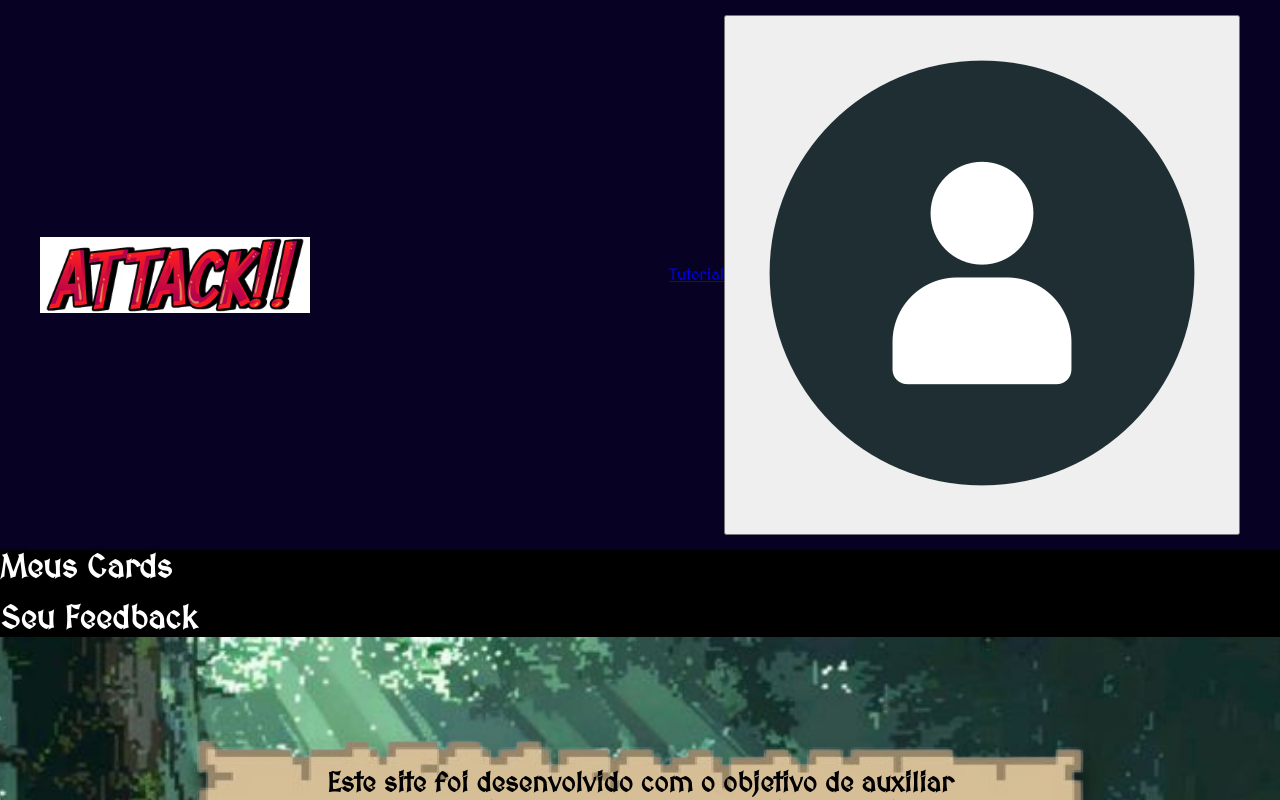
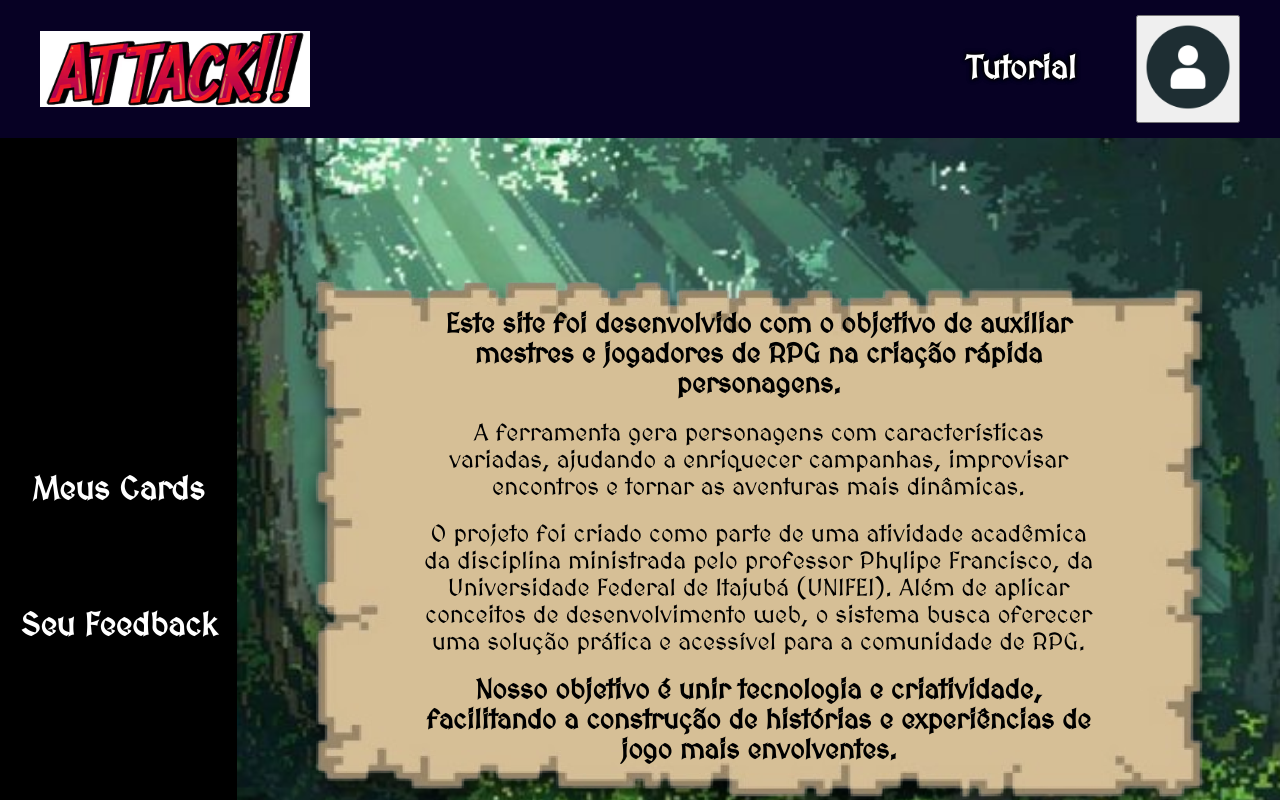
Before and after one commit to SorianoMM256/RPG-WEB, a Next.js app in the folder next-novo/: page /principal in a window 1280 px wide. Shown: the top 800 px of the page. Built offline with nearby package versions, Linux system fonts and the light colour scheme.

Commit message:
[FIX] Side-bar e main

```diff
--- a/next-novo/app/(sistema_interno)/layout.tsx
+++ b/next-novo/app/(sistema_interno)/layout.tsx
@@ -25,18 +25,19 @@ export default function RootLayout({children}:LayoutProps){
             <img src= "/teste.png" id="logo"/>
 
             <nav className="menu-nav">
-            <Link href="/Tutorial" className="Home">Tutorial</Link>
+            <Link href="/Tutorial" className="tutorial">Tutorial</Link>
             </nav>
-            <button className="btnperfil" onClick={() => setMenuAberto(!menuAberto)}><img src="/avatar.png" className="avatar"></img></button>
+            <button className="btnperfil" onClick={() => setMenuAberto(!menuAberto)}><img src="/avatar.png" className="avatar" id="avatar"></img></button>
             {menuAberto && (
                 <div className="menuzinho">
-                   <Link href="/verPerfil" className="Home">Ver Perfil</Link>
-                   <Link href="/editarPerfil" className="Home">Editar Perfil</Link>
-                   <Link href="/logout" className="Home">Exit</Link>
+                   <Link href="/verPerfil" className="ver">Ver Perfil</Link>
+                   <Link href="/editarPerfil" className="editar">Editar Perfil</Link>
+                   <Link href="/logout" className="logout">Exit</Link>
                 </div>
             )}
             </header>
 
+            <div className="conteudo">
             <aside>
             <nav className="side-bar">
             <Link href="/meusCards" className="Cards">Meus Cards</Link>
@@ -44,7 +45,9 @@ export default function RootLayout({children}:LayoutProps){
             </nav>
             </aside>
 
-            <main>{children}</main>
+            <main className="main_interno">{children}</main>
+            </div>
+
             </body>
         </html>
     );
--- a/next-novo/app/(sistema_interno)/sistema.css
+++ b/next-novo/app/(sistema_interno)/sistema.css
@@ -18,30 +18,27 @@ header{
   min-height: 80px;
 }
 
-main{
-  background-image: url("/back02.jpg");
-  background-size: cover;
-  background-position: center;
-  background-repeat: no-repeat;
-  min-height: 100vh;
-  overflow: hidden;
-}
-
 #logo{
   width: 270px;
   height: auto;
   justify-self: start;
 }
 
+#avatar{
+  width: 100px;
+  height: auto;
+  justify-self: end;
+}
+
 .menu-nav{
   display: flex;
   justify-content: end;
   align-items: center;
-  gap: 60px;
+  margin-right: 60px;
   flex-grow: 1;
 }
 
-.Tutorial{
+.tutorial{
   text-decoration: none;
   font-weight: bold;
   color: white;
@@ -54,7 +51,7 @@ main{
     0px 0px 3px rgba(0, 0, 0, 0.9);
 }
 
-.Tutorial:hover{
+.tutorial:hover{
   transform: scale(1.1);
   text-shadow:
         0 0 10px rgba(228, 227, 223, 0.6),
@@ -62,17 +59,11 @@ main{
         0 0 30px rgba(68, 68, 67, 0.2);
 }
 
-.Tutorial:active{
+.tutorial:active{
   box-shadow: inset 1px 1px 2px 0px rgba(0, 0, 0, 0.5);
   transform: translateY(2px);
 }
 
-.side-bar {
-  display: flex;
-  flex-direction: column;
-  gap: 15px;
-  background-color: rgb(0, 0, 0);
-}
 
 .Cards,.Feedback{
   text-decoration: none;
@@ -100,3 +91,40 @@ main{
   box-shadow: inset 1px 1px 2px 0px rgba(0, 0, 0, 0.5);
   transform: translateY(2px);
 }
+
+.conteudo{
+  display: flex;
+  width: 100%;
+  min-height: 100vh;
+  margin: 0;
+}
+
+
+.side-bar {
+  display: flex;
+  flex-direction: column;
+  gap: 100px;
+  background-color: rgb(0, 0, 0);
+  align-items: center;
+  width: 100%;
+  padding-top: 40px;
+  box-sizing: border-box;
+  height: 100%;
+  align-content: center;
+  justify-content: center;
+  padding-left: 20px;
+  padding-right: 20px;
+}
+
+.main_interno{
+  flex: 1;
+  min-height: 100vh;
+  padding: 40px;
+  box-sizing: border-box;
+  background-image: url("/back02.jpg");
+  background-size: cover;
+  background-position: center;
+  background-repeat: no-repeat;
+  min-height: 100vh;
+  overflow: hidden;
+}
```
